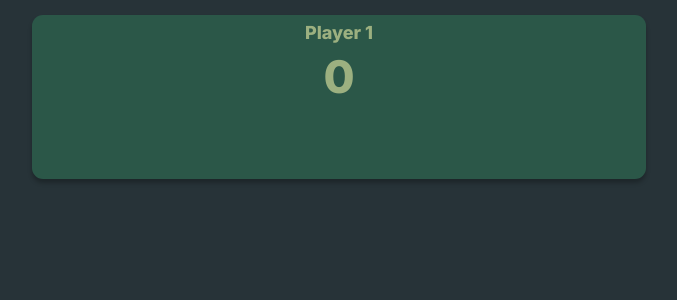
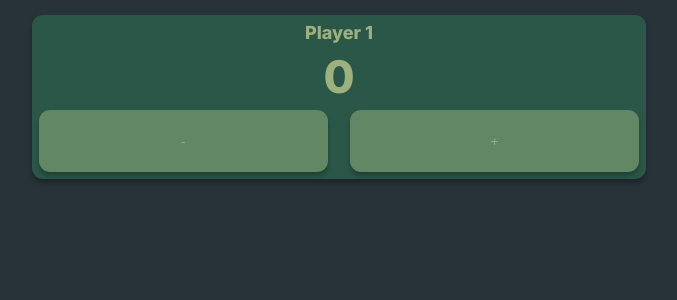
Before and after one commit to siggiboy09/ligretto-scoreboard, a React (Vite) app: page / in a window 1280 px wide. Shown: the top 300 px of the page, without its empty margins (301-978 px from the left). Built offline with nearby package versions, Linux system fonts and the light colour scheme.

Commit message:
continued on the player card

```diff
--- a/src/Components/player-card.css
+++ b/src/Components/player-card.css
@@ -36,3 +36,45 @@
     left: 50%;
     transform: translateX(-50%);
 }
+
+.player-minus {
+    margin: 0;
+    padding: 0;
+
+    width: 47%;
+    height: 62px;
+
+    color: #9CB080;
+    background-color: #618764;
+    border: none;
+    border-radius: 11px;
+
+    box-shadow: 0px 4px 4px 0px rgba(0,0,0,0.25);
+    -webkit-box-shadow: 0px 4px 4px 0px rgba(0,0,0,0.25);
+    -moz-box-shadow: 0px 4px 4px 0px rgba(0,0,0,0.25);
+
+    position: absolute;
+    left: 7px;
+    bottom: 7px;
+}
+
+.player-plus {
+    margin: 0;
+    padding: 0;
+
+    width: 47%;
+    height: 62px;
+
+    color: #9CB080;
+    background-color: #618764;
+    border: none;
+    border-radius: 11px;
+
+    box-shadow: 0px 4px 4px 0px rgba(0,0,0,0.25);
+    -webkit-box-shadow: 0px 4px 4px 0px rgba(0,0,0,0.25);
+    -moz-box-shadow: 0px 4px 4px 0px rgba(0,0,0,0.25);
+
+    position: absolute;
+    right: 7px;
+    bottom: 7px;
+}
--- a/src/Components/player-card.tsx
+++ b/src/Components/player-card.tsx
@@ -9,6 +9,8 @@ export default function PlayerCard() {
         <div className="player-card">
             <p className="player-name">{playerName}</p>
             <p className="player-score">{playerScore}</p>
+            <button className="player-minus">-</button>
+            <button className="player-plus">+</button>
         </div>
     )
 }
```
